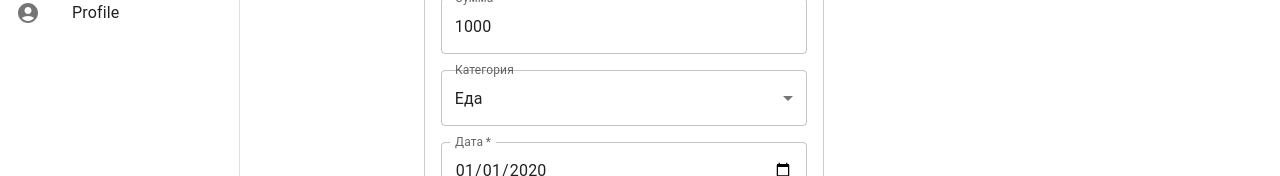
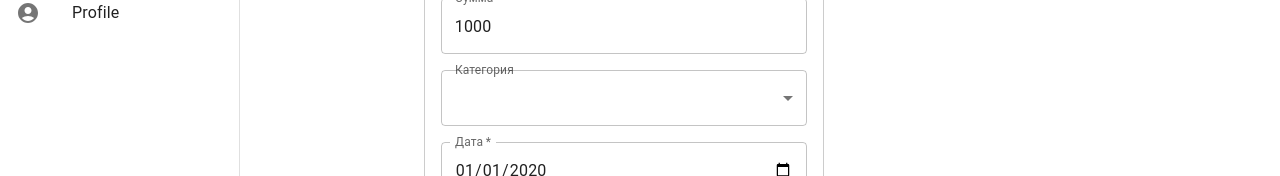
Before and after one commit to fireonex/ExpenseTracker, a React (Create React App) app: page / in a window 1280 px wide. Shown: the part 179-355 px from the top of the page. Built offline with nearby package versions, Linux system fonts and the light colour scheme.

Commit message:
3rd commit (Added the ability to change transaction type and category for each transaction)

```diff
--- a/src/AddTransactionForm.tsx
+++ b/src/AddTransactionForm.tsx
@@ -1,7 +1,8 @@
 import React from 'react';
-import { TextField, MenuItem, Button, FormControl, InputLabel, Select, SelectChangeEvent } from '@mui/material';
-import { makeStyles } from '@mui/styles';
+import {TextField, MenuItem, Button, FormControl, InputLabel, Select, SelectChangeEvent} from '@mui/material';
+import {makeStyles} from '@mui/styles';
 import {CategoryType} from "./BLL/TransactionForm-reducer";
+import {expenseCategories, incomeCategories} from "./utils/TransactionCategories";
 
 const useStyles = makeStyles({
     form: {
@@ -27,18 +28,6 @@ interface AddTransactionFormProps {
     setTransactionDate: (date: Date) => void;
 }
 
-const categories: CategoryType[] = ['Food', 'Clothes', 'Bills', 'Entertainment', 'Health', 'Hygiene', 'Minecraft', 'BadHabits'];
-
-const categoryLabels: { [key in CategoryType]: string } = {
-    Food: 'Еда',
-    Clothes: 'Одежда',
-    Bills: 'Счета',
-    Entertainment: 'Развлечения',
-    Health: 'Здоровье',
-    Hygiene: 'Гигиена',
-    Minecraft: 'Minecraft',
-    BadHabits: 'Вредные привычки'
-};
 
 const AddTransactionForm: React.FC<AddTransactionFormProps> = ({
                                                                    type,
@@ -54,6 +43,7 @@ const AddTransactionForm: React.FC<AddTransactionFormProps> = ({
 
     const handleTypeChange = (event: SelectChangeEvent<'income' | 'expense'>) => {
         setTransactionType(event.target.value as 'income' | 'expense');
+        setTransactionCategory('' as CategoryType); // сброс категории при изменении типа
     };
 
     const handleAmountChange = (event: React.ChangeEvent<HTMLInputElement>) => {
@@ -71,8 +61,10 @@ const AddTransactionForm: React.FC<AddTransactionFormProps> = ({
     const handleSubmit = (event: React.FormEvent<HTMLFormElement>) => {
         event.preventDefault();
         // Handle form submission
-        console.log({ type, amount, category, date });
+        console.log({type, amount, category, date});
     };
+
+    const categories = type === 'income' ? incomeCategories : expenseCategories;
 
     return (
         <form className={classes.form} onSubmit={handleSubmit}>
@@ -106,7 +98,7 @@ const AddTransactionForm: React.FC<AddTransactionFormProps> = ({
                 >
                     {categories.map((category) => (
                         <MenuItem key={category} value={category}>
-                            {categoryLabels[category]}
+                            {category}
                         </MenuItem>
                     ))}
                 </Select>
--- /dev/null
+++ b/src/utils/TransactionCategories.ts
@@ -0,0 +1,18 @@
+export const incomeCategories = [
+    'Зарплата',
+    'Доход от инвестиций',
+    'Доход от вкладов',
+    'Заёмные деньги',
+    'Доход от бизнеса'
+];
+
+export const expenseCategories = [
+    'Еда',
+    'Одежда',
+    'Счета',
+    'Развлечения',
+    'Здоровье',
+    'Гигиена',
+    'Minecraft',
+    'Вредные привычки'
+];
```
